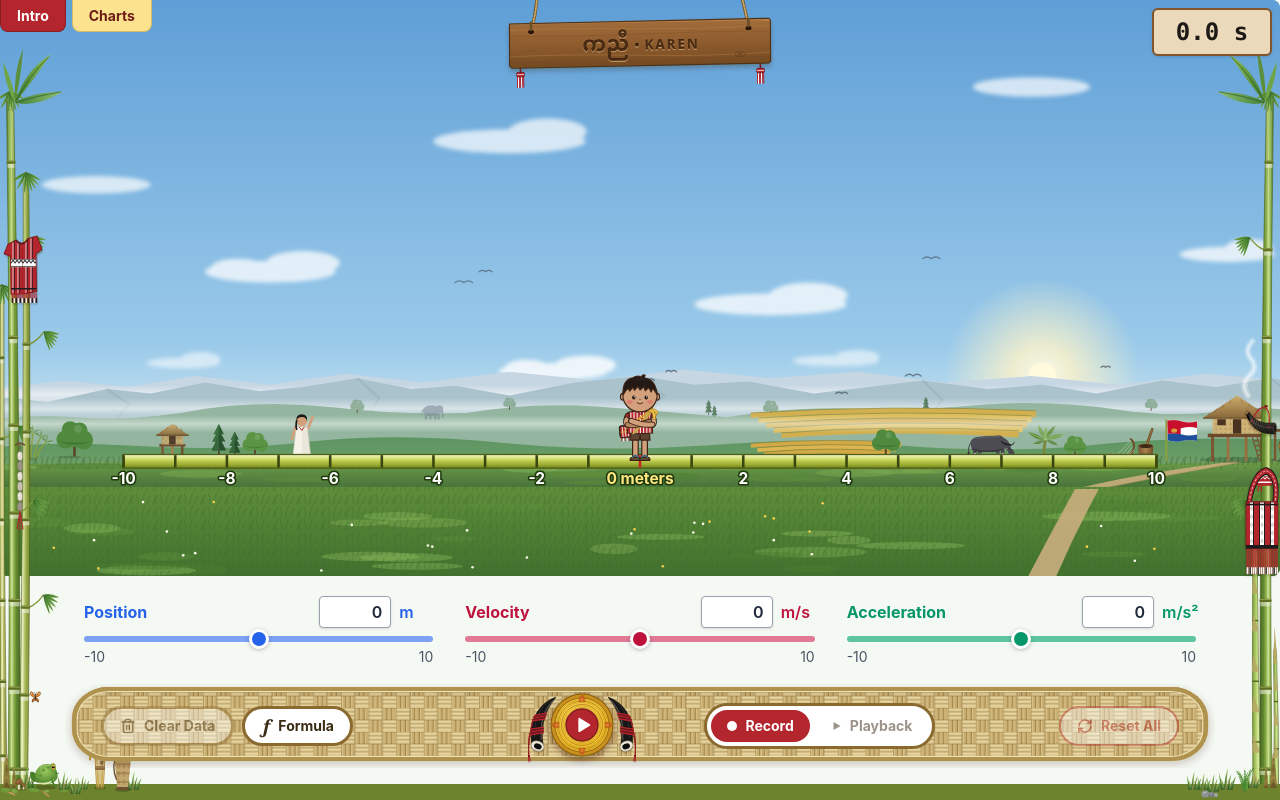
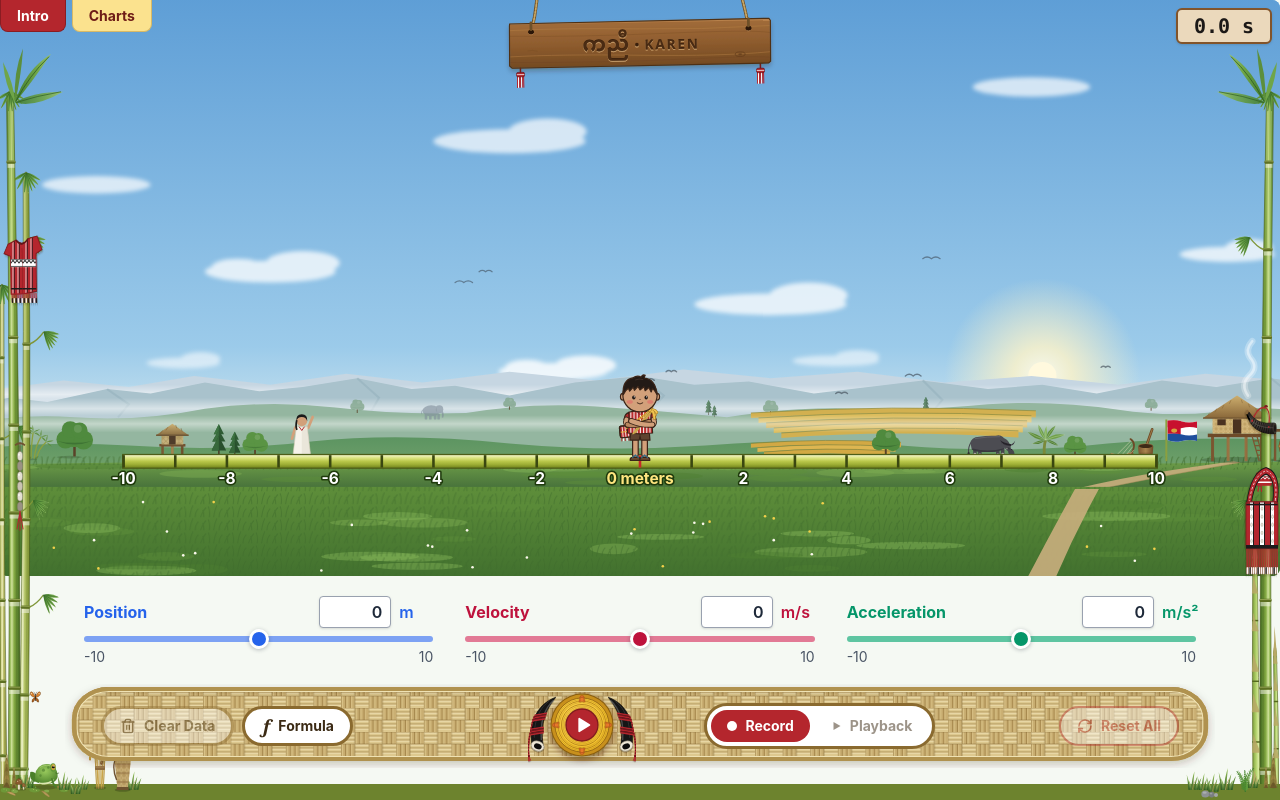
Before and after one commit to Sawla-1/pit-sim-motion-1d, a React (Vite) app: page / in a window 1280 px wide. Built offline with nearby package versions, Linux system fonts and the light colour scheme.

Commit message:
Make time box smaller

```diff
--- a/src/styles/karenStyles.js
+++ b/src/styles/karenStyles.js
@@ -63,7 +63,7 @@ export const KAREN_BAR = {
 };
 
 // The time box (Stitch look): a beige box with a brown edge in the scene's top corner, dark text
-export const KAREN_TIME = "absolute top-2 left-2 lg:left-auto lg:right-2 z-10 h-12 min-w-[120px] px-4 flex items-center justify-center rounded-md border-2 border-[#82542A] bg-[#EBD9BC] shadow-sm font-mono text-2xl font-bold text-[#1C1917]";
+export const KAREN_TIME = "absolute top-2 left-2 lg:left-auto lg:right-2 z-10 h-9 min-w-[96px] px-3 flex items-center justify-center rounded-md border-2 border-[#82542A] bg-[#EBD9BC] shadow-sm font-mono text-xl font-bold text-[#1C1917]";
 
 export const KAREN_RULER = {
   ground: "#B9C74A", // bamboo body (used when there is no gradient)
```
